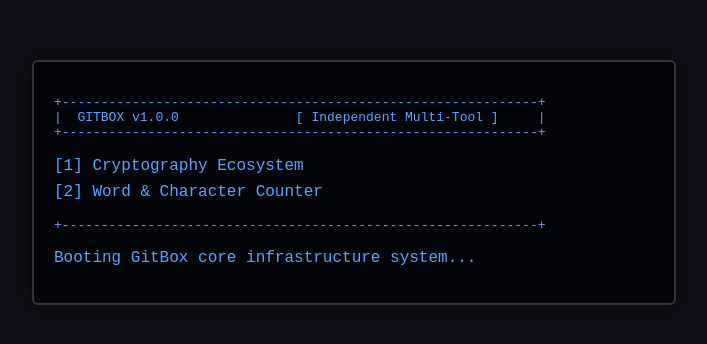
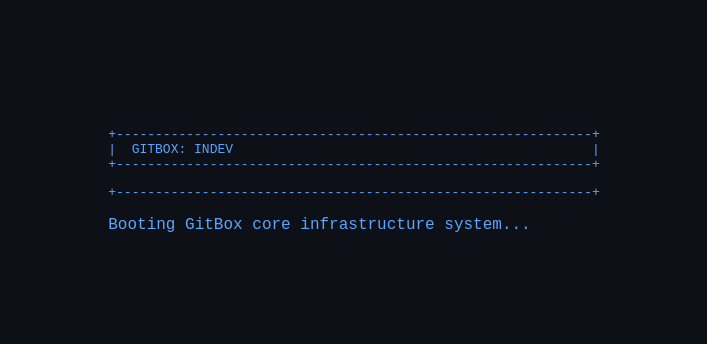
Before and after one commit to banana-ops890/gitbox, a website: page index.html in a window 1280 px wide. Shown: the part 218-562 px from the top of the page, without its empty margins (286-993 px from the left). Drawn offline with Linux system fonts and the light colour scheme.

Commit message:
Update index.html

```diff
--- a/index.html
+++ b/index.html
@@ -45,10 +45,10 @@
 </head>
 <body>
 
-<div class="terminal">
+<div class="<div class="terminal">
 <pre>
 +-------------------------------------------------------------+
-|  GITBOX v1.0.0               [ Independent Multi-Tool ]     |
+|  GITBOX: INDEV                                              |
 +-------------------------------------------------------------+
 </pre>
     <div id="menu-options">
@@ -60,7 +60,3 @@
         <p>Booting GitBox core infrastructure system...</p>
     </div>
 </div>
-
-<script src="index.js"></script>
-</body>
-</html>
```
